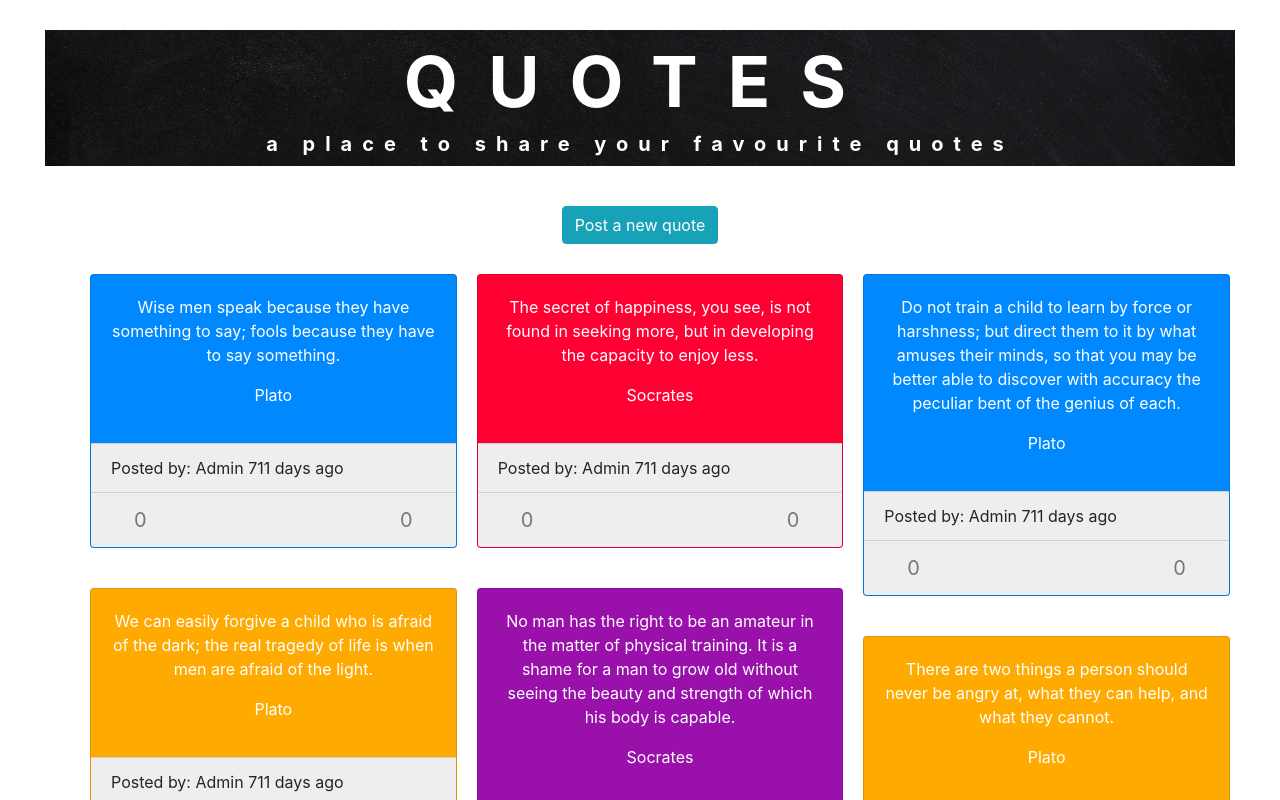
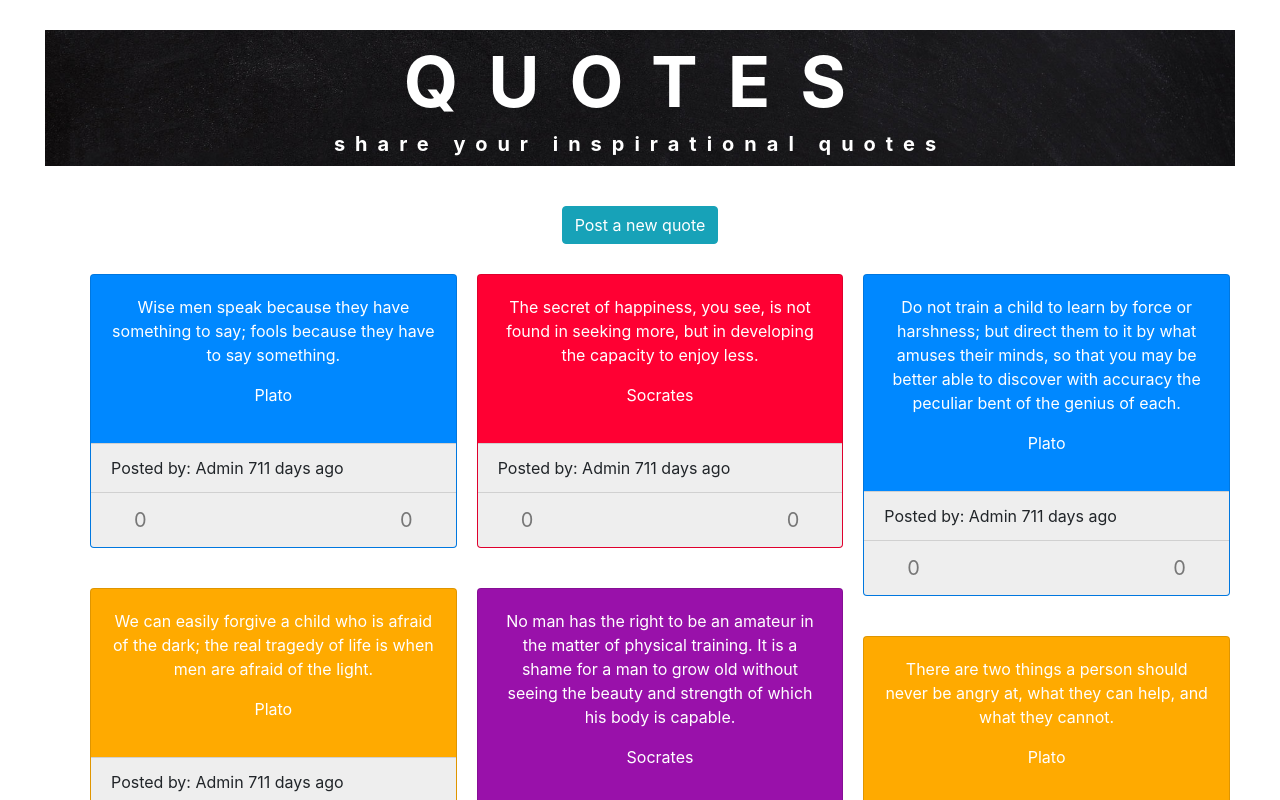
Before and after one commit to JORIM1981/Quotes, an Angular app: page / in a window 1280 px wide. Shown: the top 800 px of the page. Built offline with nearby package versions, Linux system fonts and the light colour scheme.

Commit message:
add changes to sub title

```diff
--- a/src/app/app.component.html
+++ b/src/app/app.component.html
@@ -3,7 +3,7 @@
     <h1>
       {{ title }}
     </h1>
-    <h5 class="sub-title"> a place to share your favourite quotes</h5>
+    <h5 class="sub-title"> share your inspirational quotes</h5>
   </header>
   <app-quotes></app-quotes>
 
```
